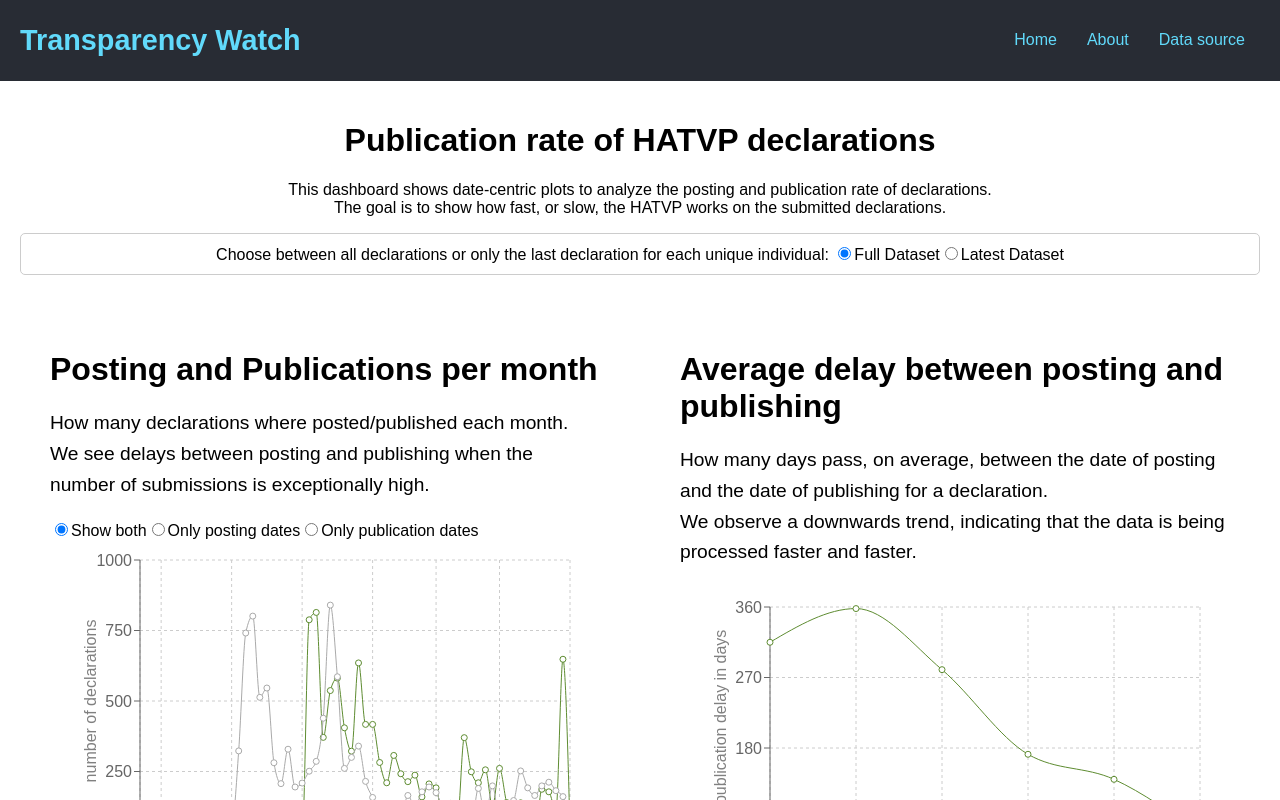
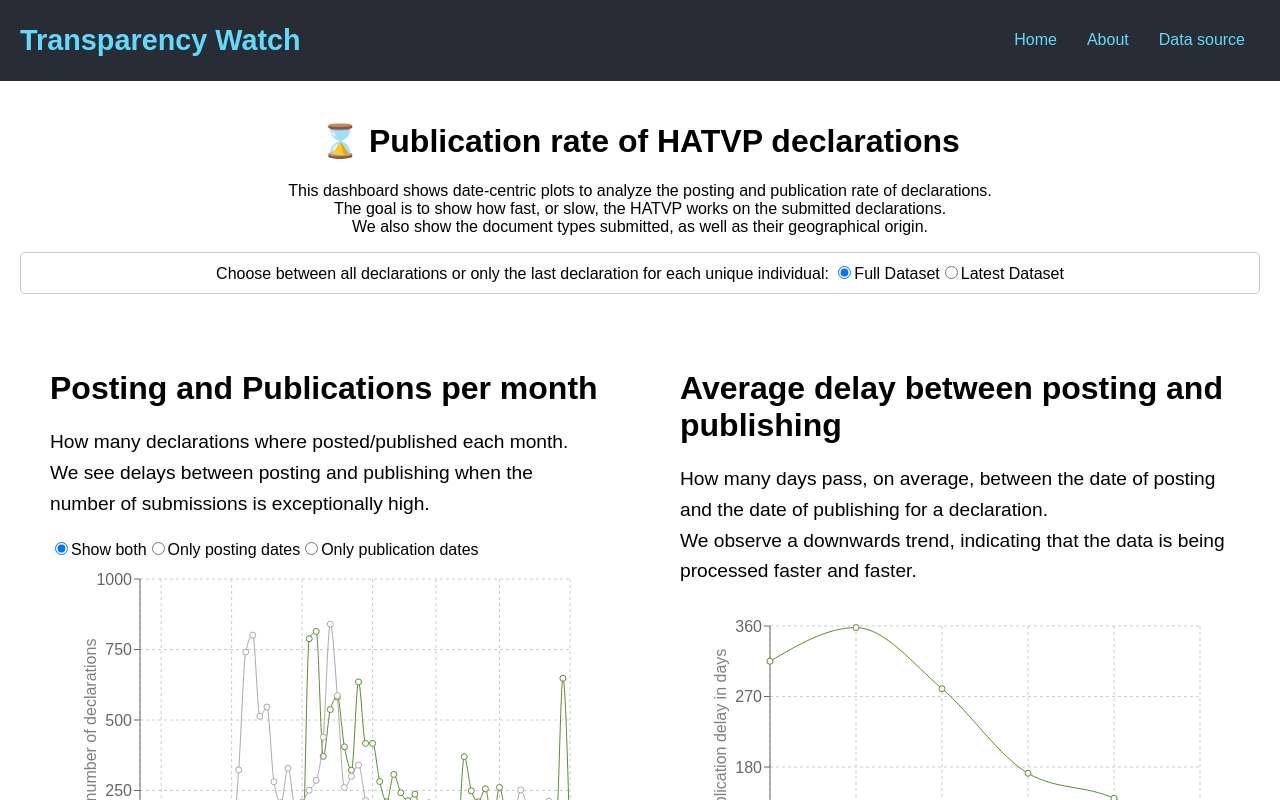
Before and after one commit to louispaulet/hatvp_reactjs_viz, a React (Create React App) app in the folder hatvp_viz/: page /hatvp_reactjs_viz/publication_rate in a window 1280 px wide. Shown: the top 800 px of the page. Built offline with nearby package versions, Linux system fonts and the light colour scheme.

Commit message:
update wording in publication rate and add hourglass emoji, also add this emoji to the button on the homepage

```diff
--- a/hatvp_viz/src/components/Home.js
+++ b/hatvp_viz/src/components/Home.js
@@ -12,7 +12,7 @@ const Home = () => {
           </p>
           {/* Links to plots */}
           <p><Link className="App-button" to="/gender_equality">Gender Equality Dashboard</Link></p>
-          <p><Link className="App-button" to="/publication_rate">Publication Rate Dashboard</Link></p>
+          <p><Link className="App-button" to="/publication_rate">⌛️ Publication Rate Dashboard</Link></p>
        </div>
 
     <div className="App-hero">
--- a/hatvp_viz/src/dashboards/publication_rate.js
+++ b/hatvp_viz/src/dashboards/publication_rate.js
@@ -14,9 +14,10 @@ const PublicationRate = () => {
 
   return (
     <div className="gender-equality-container">
-      <h1>Publication rate of HATVP declarations</h1>
+      <h1>⌛️ Publication rate of HATVP declarations</h1>
       <p>This dashboard shows date-centric plots to analyze the posting and publication rate of declarations. <br/>
-      The goal is to show how fast, or slow, the HATVP works on the submitted declarations.
+      The goal is to show how fast, or slow, the HATVP works on the submitted declarations.  <br/>
+      We also show the document types submitted, as well as their geographical origin.
       </p>
       <div className="dataset-selector">
       <label> Choose between all declarations or only the last declaration for each unique individual:  </label>
```
